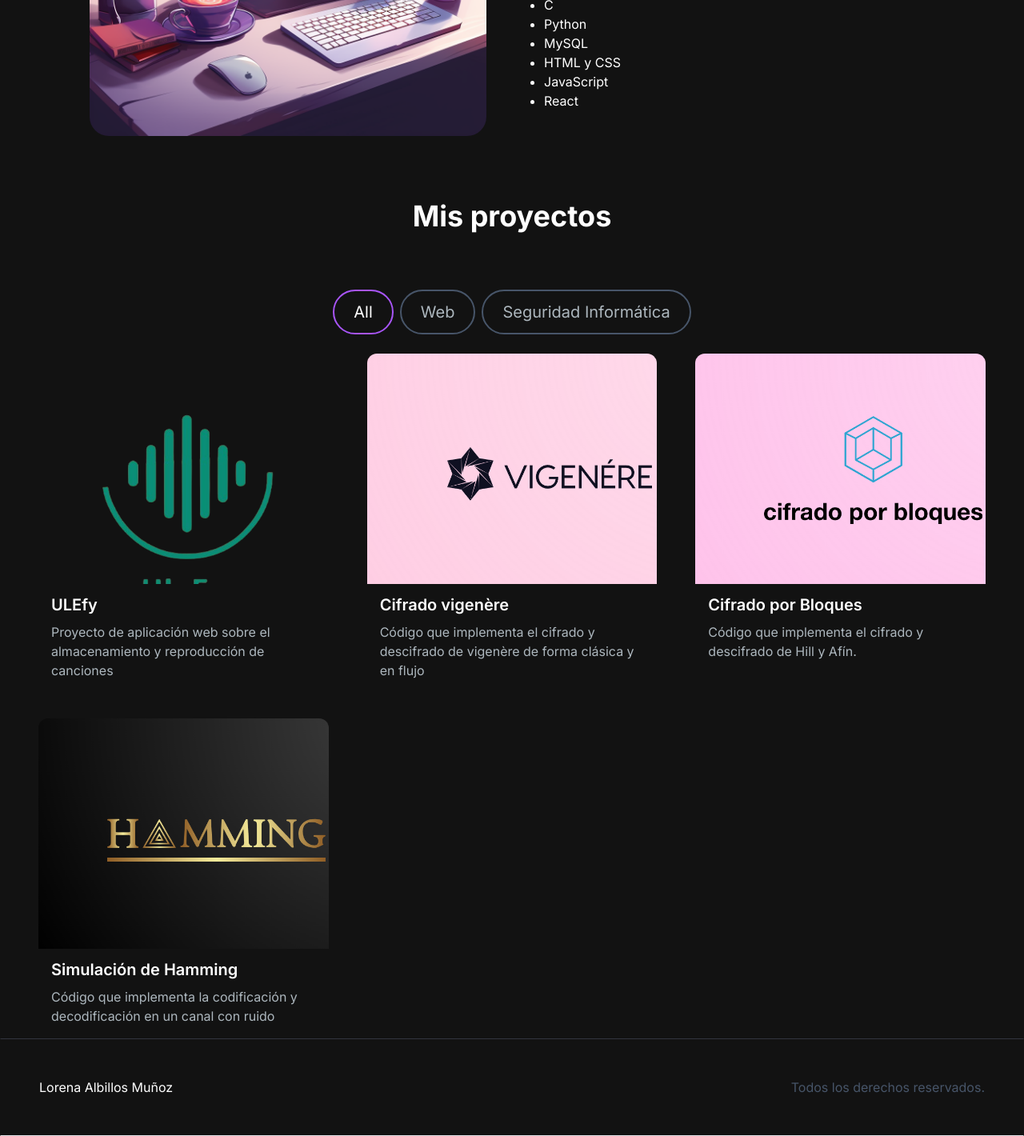
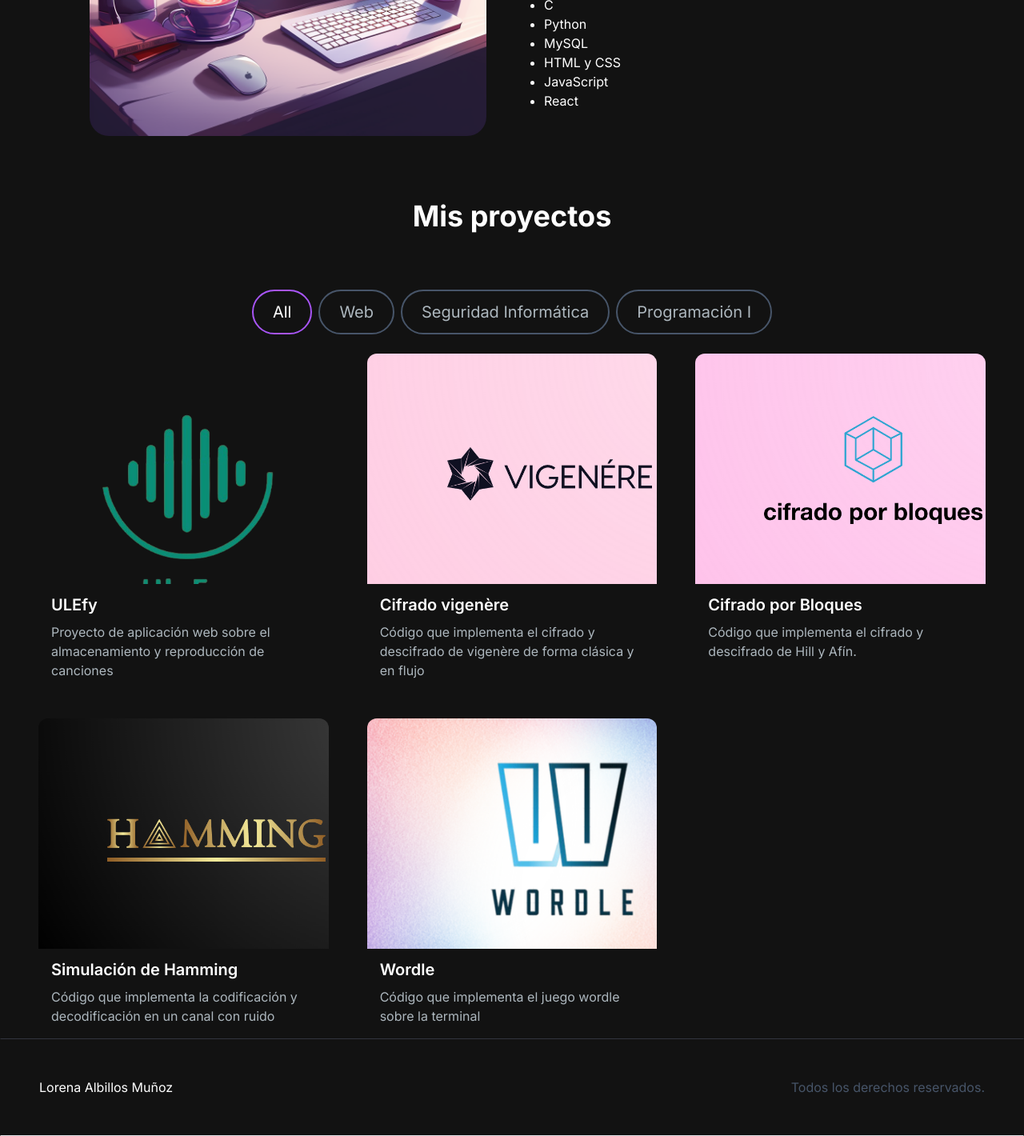
Before and after one commit to LorenaAlbillos/portfolio, a Next.js app: page / in a window 1280 px wide. Shown: the part 1074-2494 px from the top of the page at 80% size. Built offline with nearby package versions, Linux system fonts and the light colour scheme.

Commit message:
Update: añadido el proyecto wordle

```diff
--- a/src/app/components/ProjectsSection.jsx
+++ b/src/app/components/ProjectsSection.jsx
@@ -39,6 +39,15 @@ const projectsData = [
     image: "/images/projects/hamming.png",
     tag: ["All", "Seguridad Informática"],
     gitUrl: "https://github.com/escorpivo/Simulacion-Hamming",
+    previewUrl: "/",
+  },
+  {
+    id: 5,
+    title: "Wordle",
+    description: "Código que implementa el juego wordle sobre la terminal",
+    image: "/images/projects/wordle.png",
+    tag: ["All", "Programación I"],
+    gitUrl: "https://github.com/ULE-Informatica-2022-2023/wordle-grupo-1e",
     previewUrl: "/",
   }
 ];
@@ -82,6 +91,11 @@ const ProjectsSection = () => {
           name="Seguridad Informática"
           isSelected={tag === "SI"}
         />
+        <ProjectTag
+          onClick={handleTagChange}
+          name="Programación I"
+          isSelected={tag === "Programación I"}
+        />
       </div>
       <ul ref={ref} className="grid md:grid-cols-3 gap-8 md:gap-12">
         {filteredProjects.map((project, index) => (
```
Also changed, not shown: public/images/projects/wordle.png (added), 1 other file (tests, documents, lock files or other folders).
